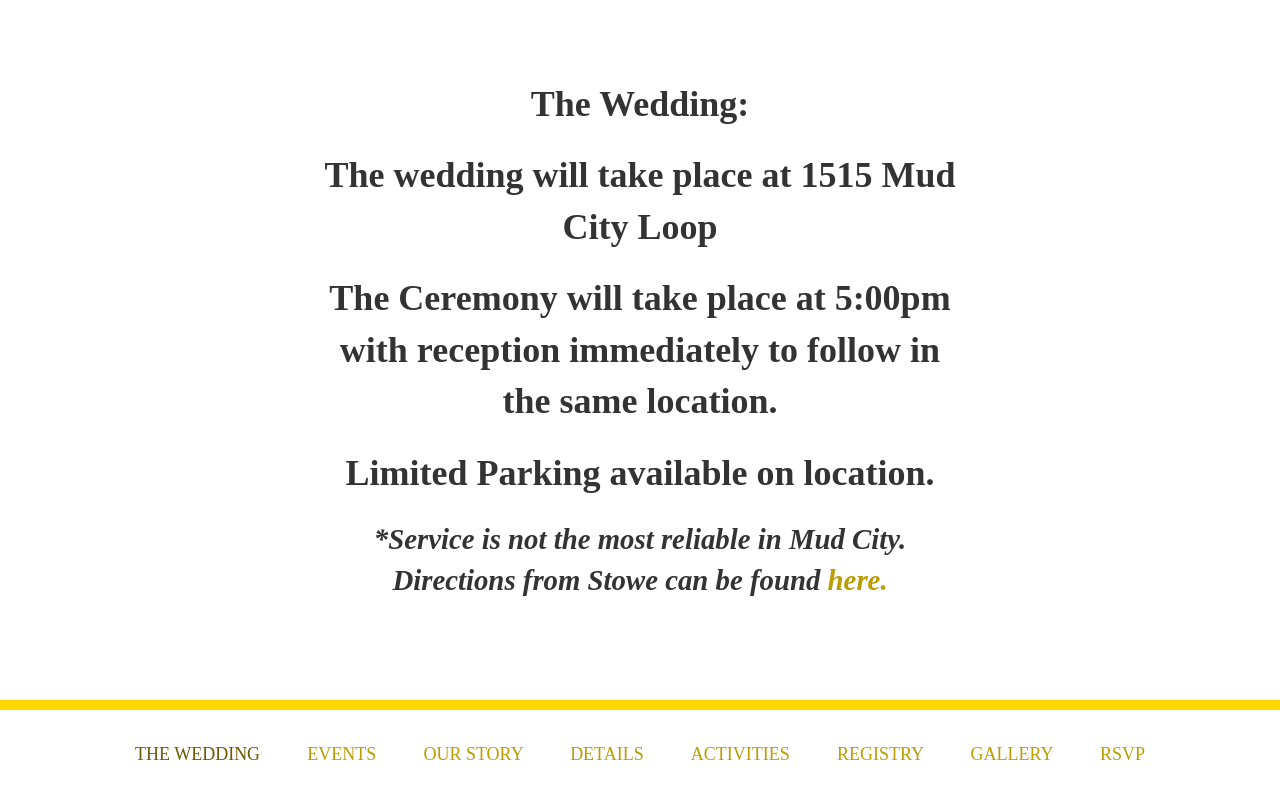
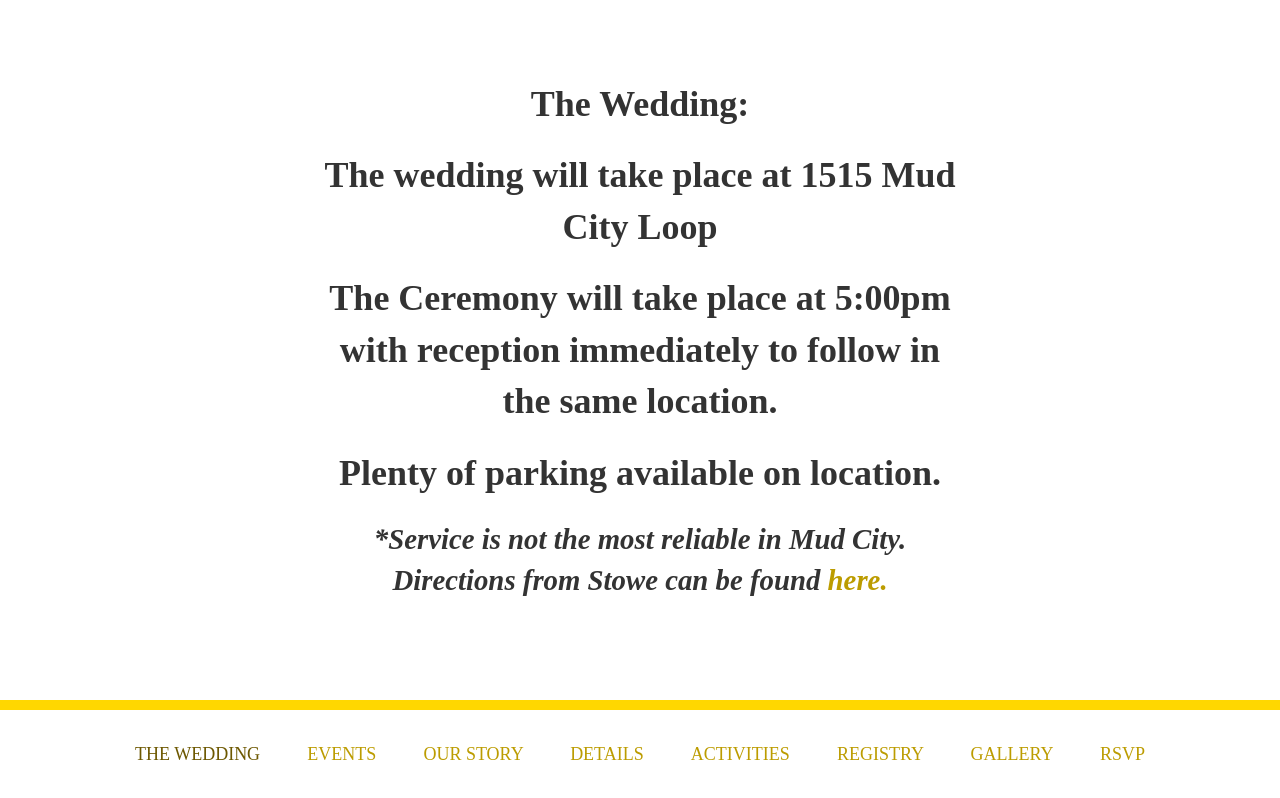
Before and after one commit to bengwinter/hank_and_nora, a website: page app/index.html at #/the_wedding in a window 1280 px wide. Drawn offline with nearby package versions, Linux system fonts and the light colour scheme.

Commit message:
minor text update

```diff
--- a/app/home/sections/the_wedding.html
+++ b/app/home/sections/the_wedding.html
@@ -3,7 +3,7 @@
     <p>The Wedding:</p>
     <p>The wedding will take place at 1515 Mud City Loop</p>
     <p>The Ceremony will take place at 5:00pm with reception immediately to follow in the same location.</p>
-    <p>Limited Parking available on location.</p>
+    <p>Plenty of parking available on location.</p>
     <p class="paragraph-note">*Service is not the most reliable in Mud City.  Directions from Stowe can be found <a href="https://www.google.com/maps/dir/Stowe,+VT/1515+Mud+City+Loop,+Morristown,+VT+05661/@44.5151107,-72.7244731,12z/data=!4m15!4m14!1m5!1m1!1s0x4cb591352b365ed5:0x26c5ba3745132901!2m2!1d-72.6874023!2d44.4654332!1m5!1m1!1s0x4cb594b9dfc00ae9:0x4f9cc933d885acd3!2m2!1d-72.6678884!2d44.5649524!3e0!5i1" target="_blank">here.</a></p>
   </div>
 </div>
```
